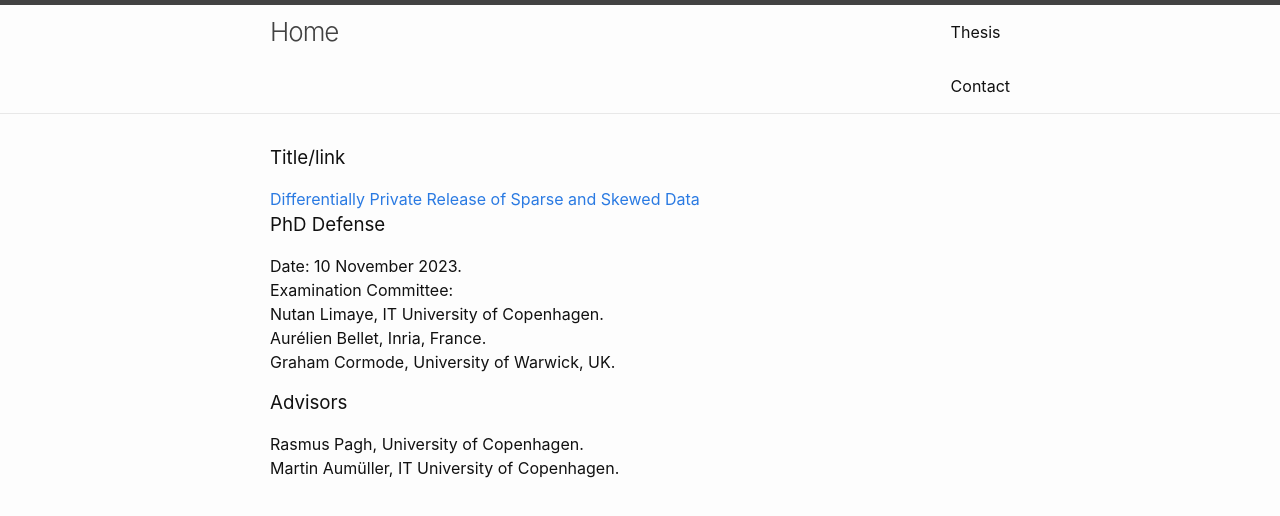
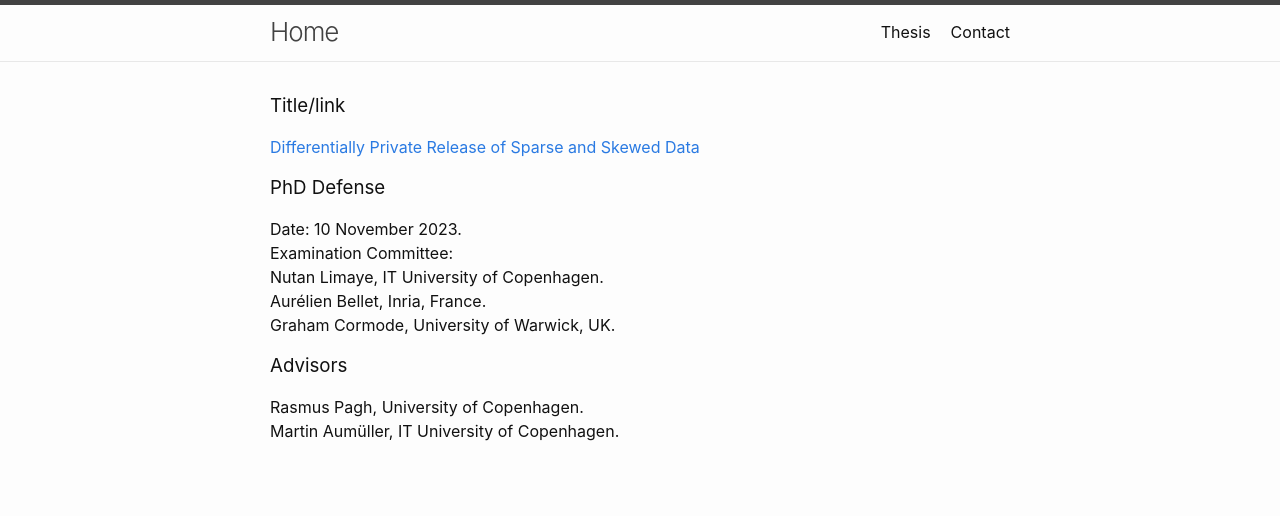
Before and after one commit to ChristianLebeda/ChristianLebeda.github.io, a plain HTML site: page thesis/index.html in a window 1280 px wide. Drawn offline with Linux system fonts and the light colour scheme.

Commit message:
Thesis index fixed nav bar and spacing

```diff
--- a/thesis/index.html
+++ b/thesis/index.html
@@ -30,16 +30,16 @@
           </span>
         </label>
 
-        <div class="trigger"><a class="page-link" href="/thesis/">Thesis</a></div>
-
-        <div class="trigger"><a class="page-link" href="/contact/">Contact</a></div>
+        <div class="trigger"><a class="page-link" href="/people/chle/thesis/">Thesis</a><a class="page-link" href="/people/chle/contact/">Contact</a></div>
       </nav></div>
 </header>
 <main class="page-content" aria-label="Content">
       <div class="wrapper">
 
         <h3 id="title">Title/link</h2>
-        <a href="assets/thesis.pdf">Differentially Private Release of Sparse and Skewed Data</a>
+        <p>
+          <a href="assets/thesis.pdf">Differentially Private Release of Sparse and Skewed Data</a>
+        </p>
 
         <h3 id="defense">PhD Defense</h2>
         <p>
```
